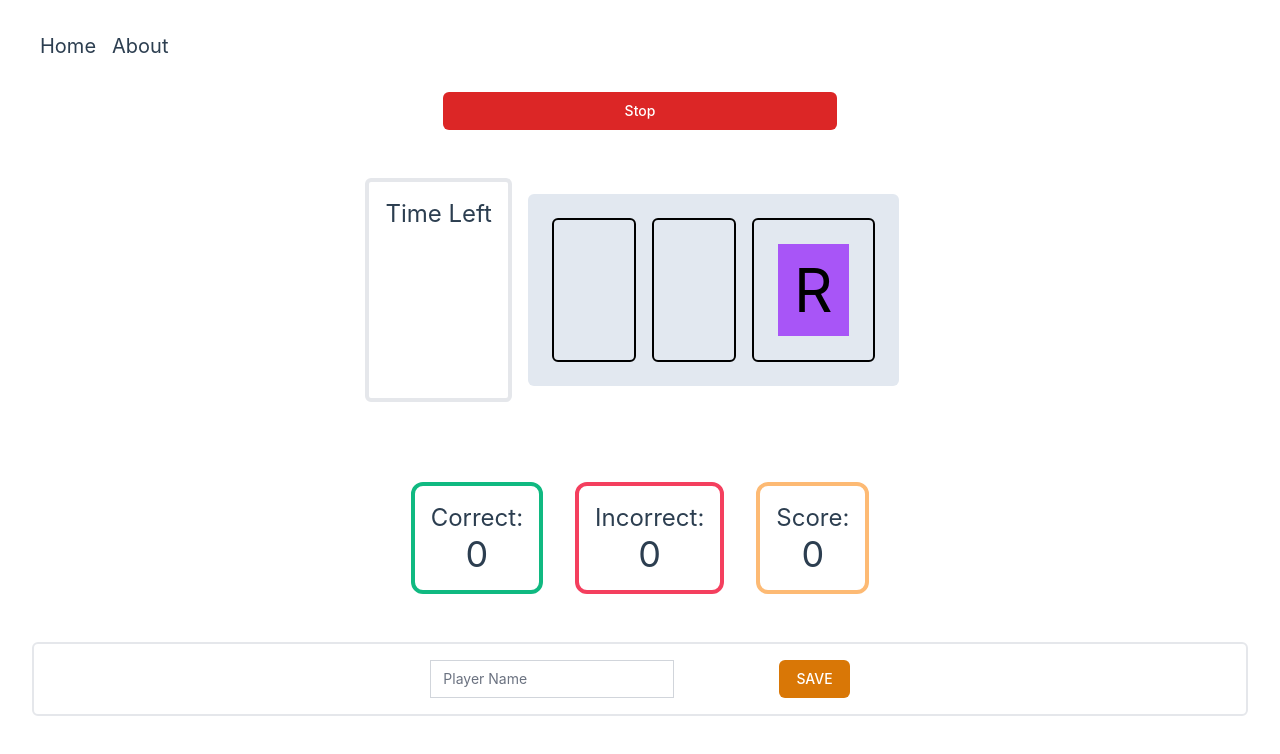
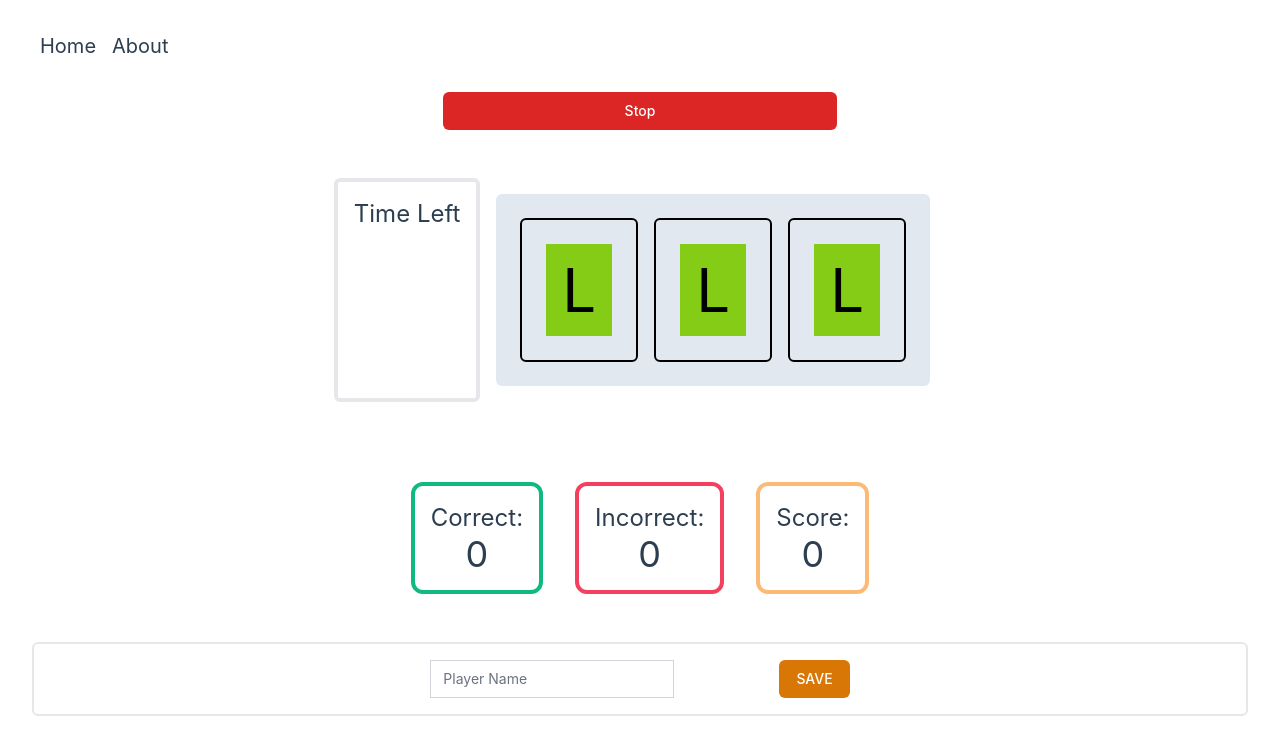
Before and after one commit to TobiasBester/vue-training, a Vue app in the folder vue-training-app/: page / in a window 1280 px wide. Both pictures are taken after a click on the button "Start". Shown: the top 754 px of the page. Built offline with nearby package versions, Linux system fonts and the light colour scheme.

Commit message:
Revert completed status of practical for exercise purposes

```diff
--- a/vue-training-app/src/views/HomeView.vue
+++ b/vue-training-app/src/views/HomeView.vue
@@ -36,16 +36,13 @@
           class="p-4 m-4 rounded-md bg-slate-200 text-black flex flex-row"
         >
           <div class="rounded-md p-2 m-2 border border-2 border-black">
-            <press-prompt v-if="nextLetter === 'L'" letter="L" @correct="incCorrect" @incorrect="incIncorrect" />
-            <blank-prompt v-else />
+            <press-prompt letter="L" />
           </div>
           <div class="rounded-md p-2 m-2 border border-2 border-black">
-            <press-prompt v-if="nextLetter === 'D'" letter="D" @correct="incCorrect" @incorrect="incIncorrect" />
-            <blank-prompt v-else />
+            <press-prompt letter="L"  />
           </div>
           <div class="rounded-md p-2 m-2 border border-2 border-black">
-            <press-prompt v-if="nextLetter === 'R'" letter="R" @correct="incCorrect" @incorrect="incIncorrect" />
-            <blank-prompt v-else />
+            <press-prompt letter="L" />
           </div>
         </div>
       </div>
```
